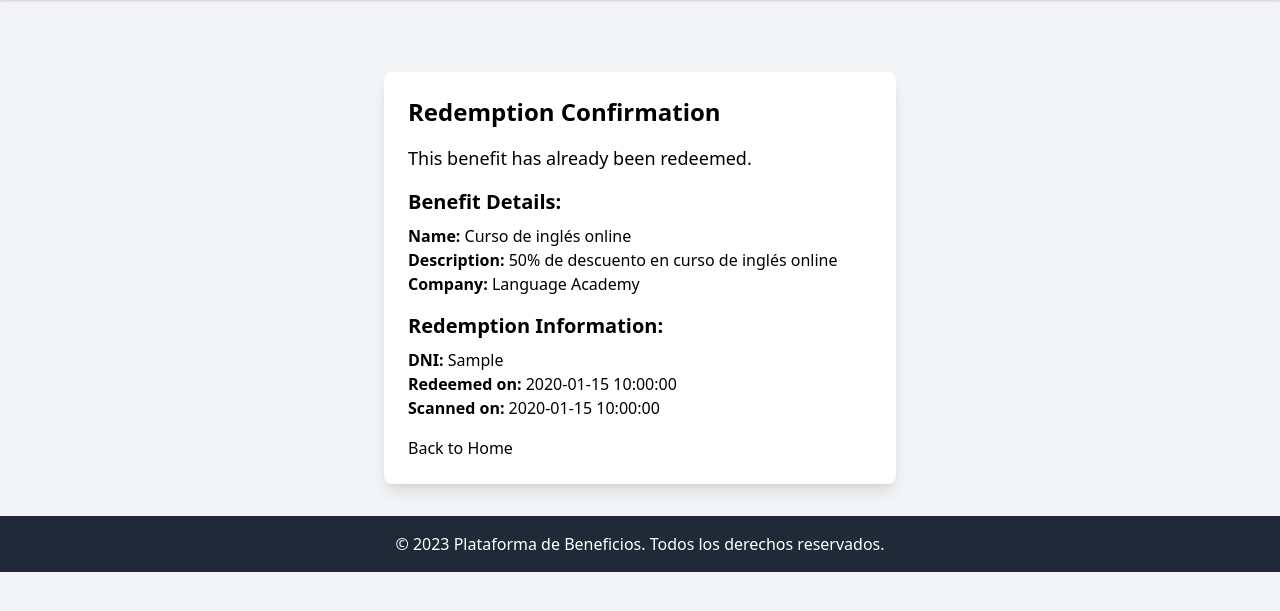
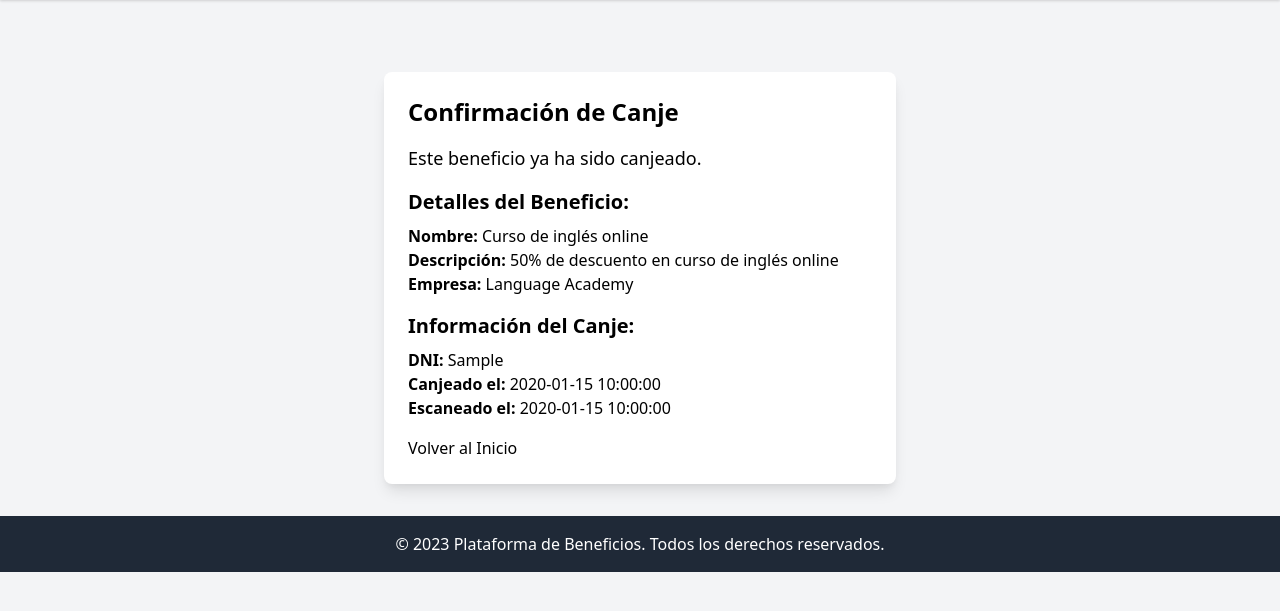
Before and after one commit to aeiberra/BenefitHub, a Flask app: page /confirm_redemption/1 in a window 1280 px wide. Shown: the part 56-667 px from the top of the page. Run offline with Flask 3, Linux system fonts and the light colour scheme; tables that the repository leaves empty hold one stand-in row (values such as "Sample post").

Commit message:
Agent query: Can you test the updated benefit redemption functionality? Please try to redeem a benefit and scan the QR code. Confirm if you see the confirmation page in Spanish with the correct benefit details and redemption status.

```diff
--- a/app/main/routes.py
+++ b/app/main/routes.py
@@ -62,8 +62,8 @@ def confirm_redemption(unique_id):
         redemption.is_scanned = True
         redemption.scanned_timestamp = datetime.utcnow()
         db.session.commit()
-        message = "Benefit redeemed successfully!"
+        message = "¡Beneficio canjeado exitosamente!"
     else:
-        message = "This benefit has already been redeemed."
+        message = "Este beneficio ya ha sido canjeado."
 
     return render_template('confirm_redemption.html', redemption=redemption, message=message)
--- a/templates/confirm_redemption.html
+++ b/templates/confirm_redemption.html
@@ -1,27 +1,27 @@
 {% extends "base.html" %}
 
-{% block title %}Redemption Confirmation{% endblock %}
+{% block title %}Confirmación de Canje{% endblock %}
 
 {% block content %}
 <div class="bg-white shadow-lg rounded-lg overflow-hidden max-w-lg mx-auto mt-10">
     <div class="p-6">
-        <h1 class="text-2xl font-bold mb-4">Redemption Confirmation</h1>
+        <h1 class="text-2xl font-bold mb-4">Confirmación de Canje</h1>
         <p class="text-lg mb-4">{{ message }}</p>
         <div class="mb-4">
-            <h2 class="text-xl font-semibold mb-2">Benefit Details:</h2>
-            <p><strong>Name:</strong> {{ redemption.benefit.name }}</p>
-            <p><strong>Description:</strong> {{ redemption.benefit.description }}</p>
-            <p><strong>Company:</strong> {{ redemption.benefit.company }}</p>
+            <h2 class="text-xl font-semibold mb-2">Detalles del Beneficio:</h2>
+            <p><strong>Nombre:</strong> {{ redemption.benefit.name }}</p>
+            <p><strong>Descripción:</strong> {{ redemption.benefit.description }}</p>
+            <p><strong>Empresa:</strong> {{ redemption.benefit.company }}</p>
         </div>
         <div class="mb-4">
-            <h2 class="text-xl font-semibold mb-2">Redemption Information:</h2>
+            <h2 class="text-xl font-semibold mb-2">Información del Canje:</h2>
             <p><strong>DNI:</strong> {{ redemption.dni }}</p>
-            <p><strong>Redeemed on:</strong> {{ redemption.timestamp.strftime('%Y-%m-%d %H:%M:%S') }}</p>
+            <p><strong>Canjeado el:</strong> {{ redemption.timestamp.strftime('%Y-%m-%d %H:%M:%S') }}</p>
             {% if redemption.is_scanned %}
-                <p><strong>Scanned on:</strong> {{ redemption.scanned_timestamp.strftime('%Y-%m-%d %H:%M:%S') }}</p>
+                <p><strong>Escaneado el:</strong> {{ redemption.scanned_timestamp.strftime('%Y-%m-%d %H:%M:%S') }}</p>
             {% endif %}
         </div>
-        <a href="{{ url_for('main.index') }}" class="btn-primary">Back to Home</a>
+        <a href="{{ url_for('main.index') }}" class="btn-primary">Volver al Inicio</a>
     </div>
 </div>
 {% endblock %}
```
Also changed, not shown: instance/app.db.
